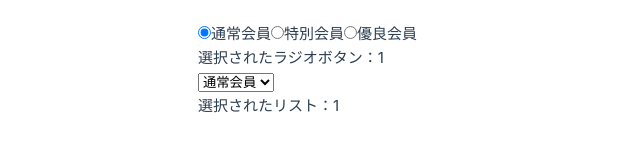
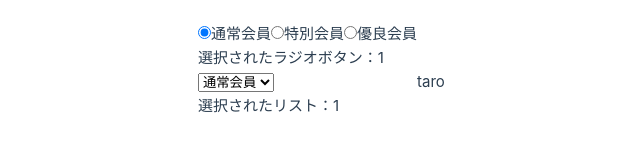
Before and after one commit to koyamal/pra_vue3, a Vue app in the folder Vue3FrontDevTextBook02/chap02/hello-vue/: page / in a window 1280 px wide. Shown: the part 330-482 px from the top of the page, without its empty margins (223-863 px from the left). Built offline with nearby package versions, Linux system fonts and the light colour scheme.

Commit message:
Add userName

```diff
--- a/Vue3FrontDevTextBook02/chap02/hello-vue/src/App.vue
+++ b/Vue3FrontDevTextBook02/chap02/hello-vue/src/App.vue
@@ -3,6 +3,7 @@ import {ref} from "vue";
 
 const memberType = ref(1);
 const memberTypeSelect = ref(1);
+const userName = ref("taro");
 </script>
 
 <template>
@@ -22,6 +23,9 @@ const memberTypeSelect = ref(1);
     </select>
     <p>選択されたリスト：{{ memberTypeSelect }}</p>
   </section>
+  <section>
+    <p>{{ userName }}</p>
+  </section>
 </template>
 
 <style scoped>
```
